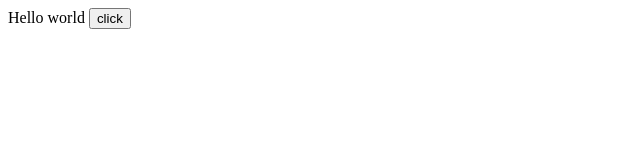
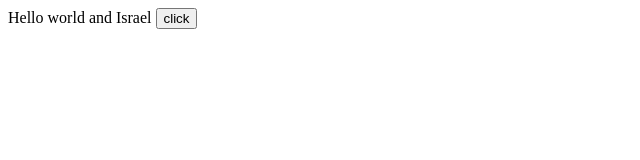
Before and after one commit to ronalds99/Test2, a plain HTML site: page index.html in a window 1280 px wide. Shown: the whole page, without its empty margins (0-640 px from the left). Drawn offline with Linux system fonts and the light colour scheme.

Commit message:
added in israel

```diff
--- a/index.html
+++ b/index.html
@@ -11,7 +11,7 @@
 <body>
 <!-- this is a remark  edd another change yet anothr and mor-->
 
-  Hello world
+  Hello world and Israel
   <button onclick = "myFuntion(4)"> click</button>
   <script src="script.js"></script>
 
```
